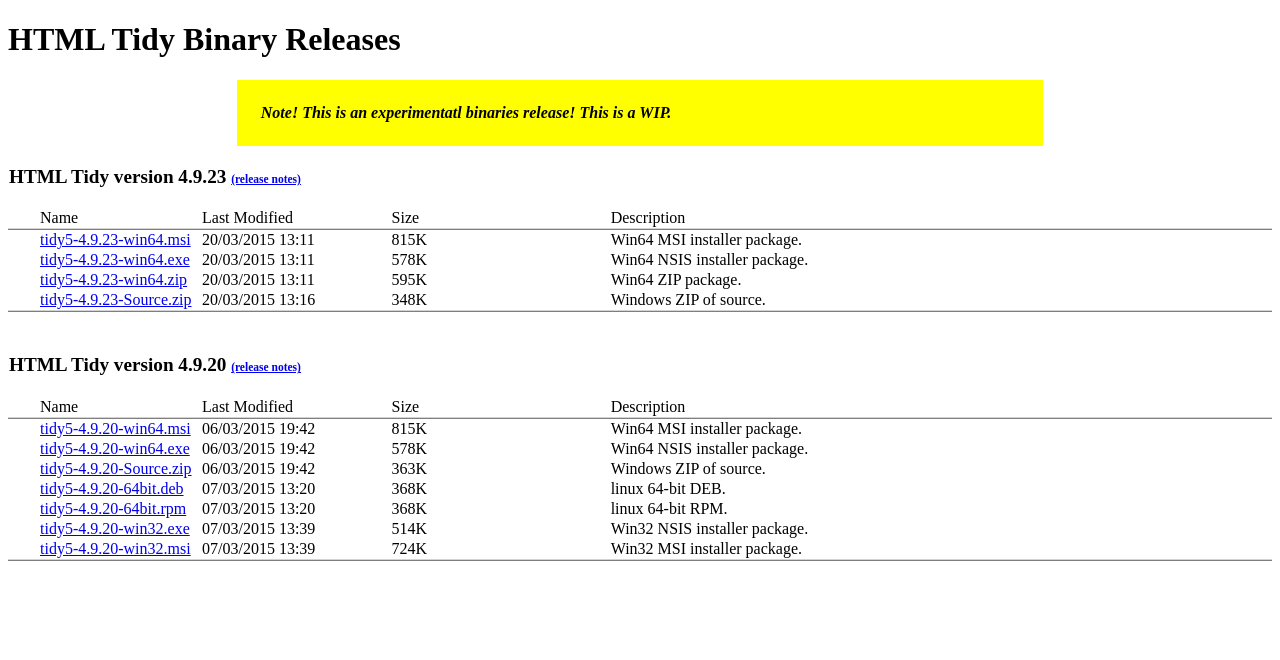
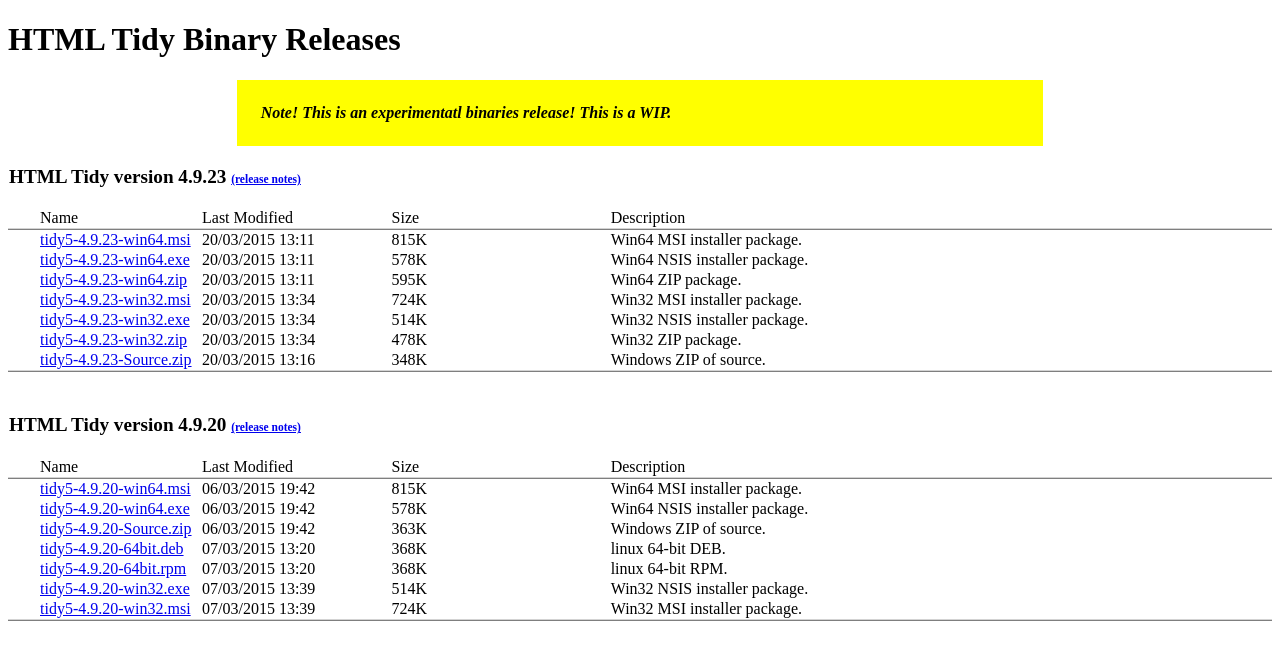
Before and after one commit to htacg/html-tidy.org.binaries, a Jekyll site: the page built from index.html, in a window 1280 px wide. Shown: the top 660 px of the page. Built offline with Jekyll 4.4.1, drawn with Linux system fonts in a browser that asks for light colours.

Commit message:
add win 32-bit install

```diff
--- a/_data/tidy.yml
+++ b/_data/tidy.yml
@@ -16,6 +16,21 @@
       filesize: 595K
       modified: "20/03/2015  13:11"
       describe: "Win64 ZIP package."
+
+    - filename: tidy5-4.9.23-win32.msi
+      filesize: 724K
+      modified: "20/03/2015  13:34"
+      describe: "Win32 MSI installer package."
+
+    - filename: tidy5-4.9.23-win32.exe
+      filesize: 514K
+      modified: "20/03/2015  13:34"
+      describe: "Win32 NSIS installer package."
+
+    - filename: tidy5-4.9.23-win32.zip
+      filesize: 478K
+      modified: "20/03/2015  13:34"
+      describe: "Win32 ZIP package."
 
     - filename: tidy5-4.9.23-Source.zip
       filesize: 348K
```
Also changed, not shown: 3 other files.
